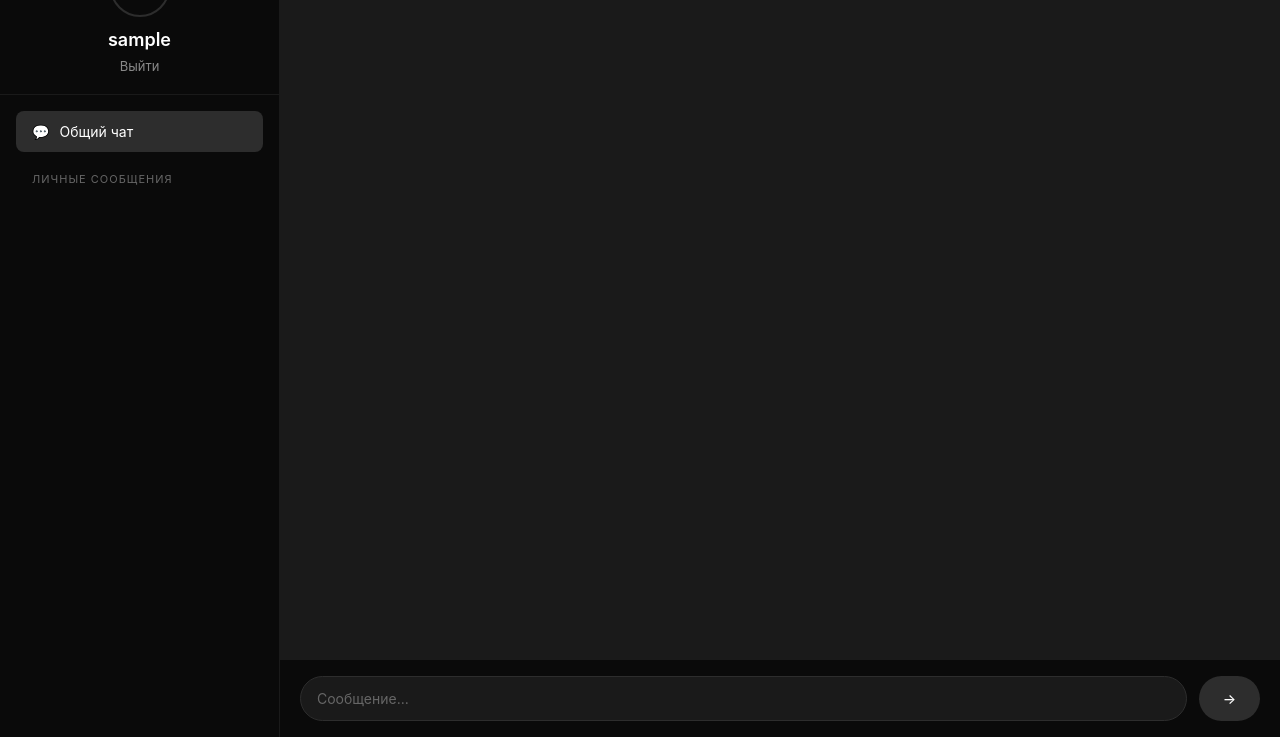
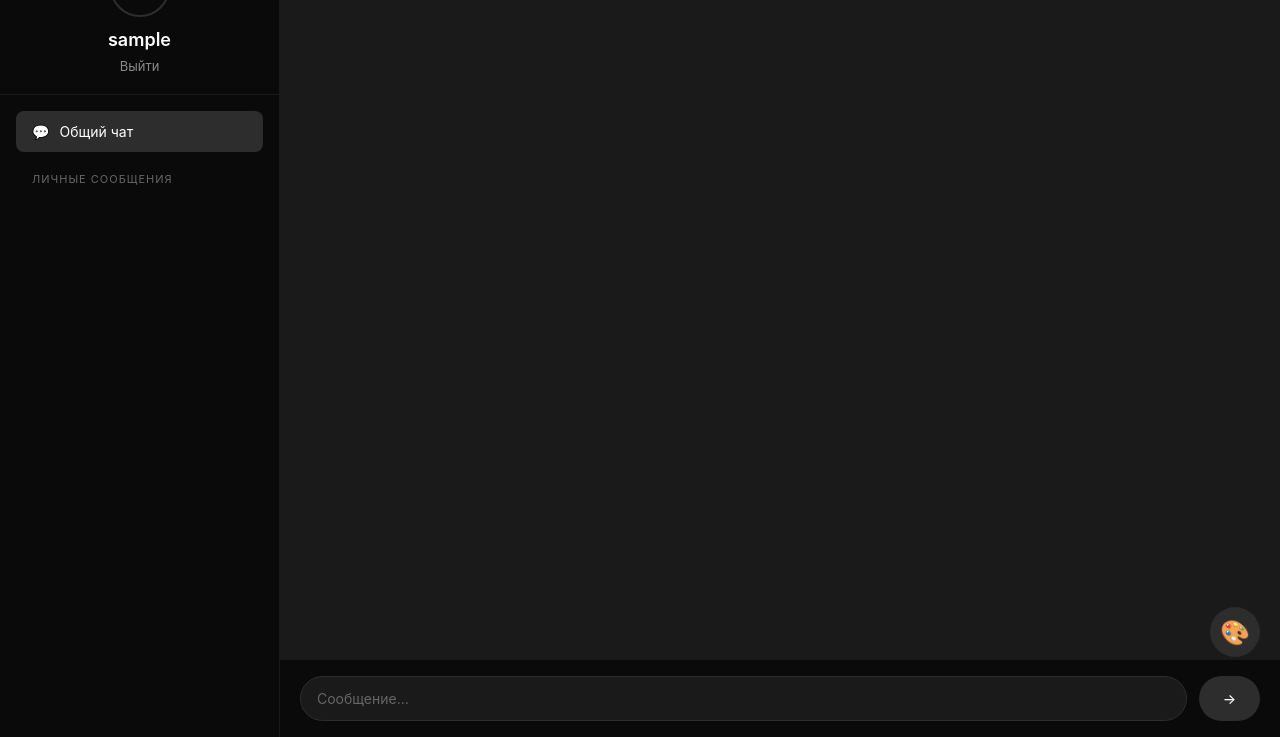
Before and after one commit to Antonov3732/rendergram, a Flask app: page /chat in a window 1280 px wide. Shown: the part 63-800 px from the top of the page. Run offline with Flask 3, Linux system fonts and the light colour scheme; the visitor is signed in with stand-in values (Sample User, id 1); data that the repository does not hold is empty; some libraries are stand-ins or nearby versions.

Commit message:
Update chat.html

```diff
--- a/templates/chat.html
+++ b/templates/chat.html
@@ -806,6 +806,8 @@
             </div>
         </div>
     </div>
+        <!-- Кнопка для открытия меню фона -->
+    <button class="bg-toggle" onclick="toggleBgMenu()">🎨</button>
 
    <!-- Меню выбора фона -->
 <div class="bg-menu" id="bgMenu">
```
